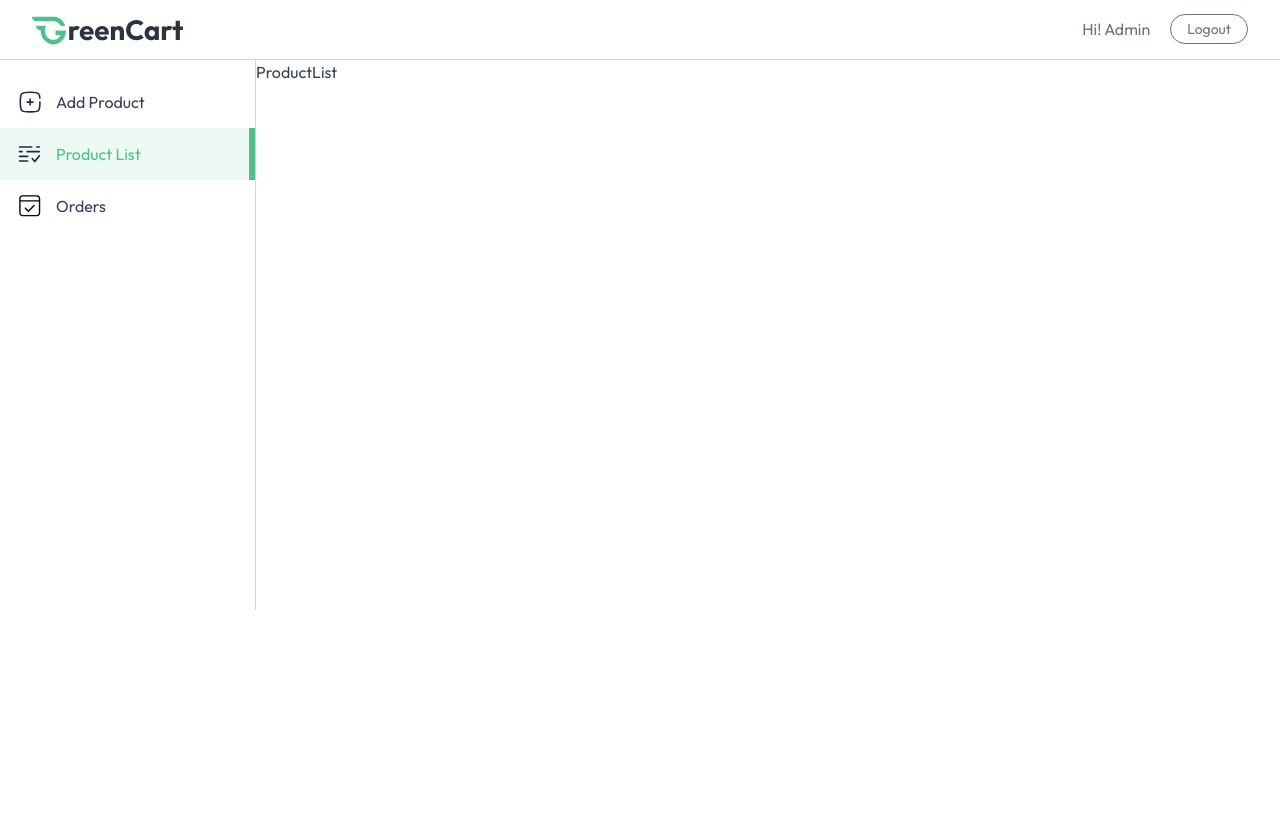
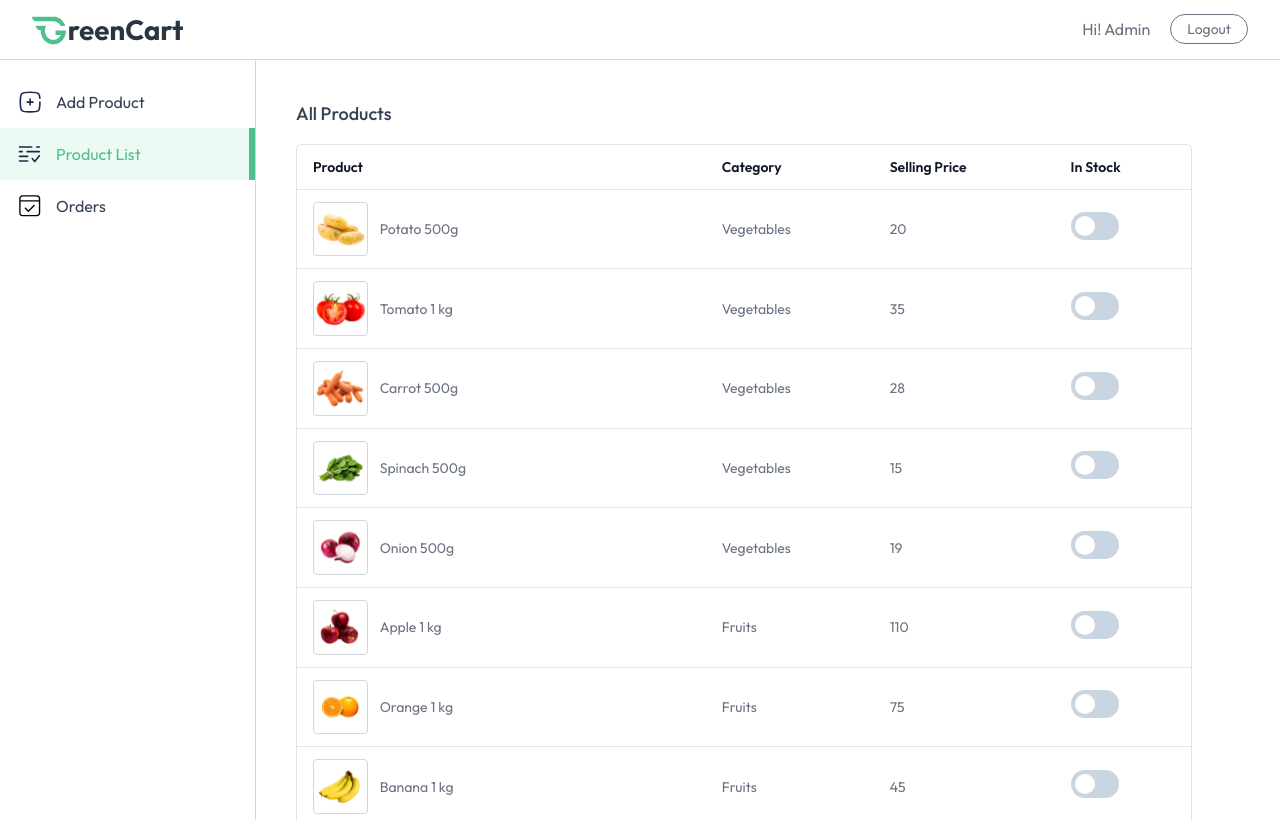
Before and after one commit to Jijojacob988/GreenCart, a React (Vite) app in the folder client/: page /seller/product-list in a window 1280 px wide. Both pictures are taken after typing "name@example.com", "Sample123" into the empty fields and a click on the button "Login". Built offline with nearby package versions, Linux system fonts and the light colour scheme.

Commit message:
feat(seller): added Product List page in Seller section

```diff
--- a/client/src/pages/seller/ProductList.jsx
+++ b/client/src/pages/seller/ProductList.jsx
@@ -1,8 +1,51 @@
 import React from 'react'
+import { useAppContext } from '../../context/AppContext'
+
 
 const ProductList = () => {
+
+    const {products, currency} = useAppContext()
+
+
   return (
-    <div>ProductList</div>
+    <div className="no-scrollbar flex-1 h-[95vh] overflow-y-scroll flex flex-col justify-between">
+            <div className="w-full md:p-10 p-4">
+                <h2 className="pb-4 text-lg font-medium">All Products</h2>
+                <div className="flex flex-col items-center max-w-4xl w-full overflow-hidden rounded-md bg-white border border-gray-500/20">
+                    <table className="md:table-auto table-fixed w-full overflow-hidden">
+                        <thead className="text-gray-900 text-sm text-left">
+                            <tr>
+                                <th className="px-4 py-3 font-semibold truncate">Product</th>
+                                <th className="px-4 py-3 font-semibold truncate">Category</th>
+                                <th className="px-4 py-3 font-semibold truncate hidden md:block">Selling Price</th>
+                                <th className="px-4 py-3 font-semibold truncate">In Stock</th>
+                            </tr>
+                        </thead>
+                        <tbody className="text-sm text-gray-500">
+                            {products.map((product) => (
+                                <tr key={product._id} className="border-t border-gray-500/20">
+                                    <td className="md:px-4 pl-2 md:pl-4 py-3 flex items-center space-x-3 truncate">
+                                        <div className="border border-gray-300 rounded overflow-hidden">
+                                            <img src={product.image [0]} alt="Product" className="w-16" />
+                                        </div>
+                                        <span className="truncate max-sm:hidden w-full">{product.name}</span>
+                                    </td>
+                                    <td className="px-4 py-3">{product.category}</td>
+                                    <td className="px-4 py-3 max-sm:hidden">{currency}{product.offerPrice}</td>
+                                    <td className="px-4 py-3">
+                                        <label className="relative inline-flex items-center cursor-pointer text-gray-900 gap-3">
+                                            <input type="checkbox" className="sr-only peer"/>
+                                            <div className="w-12 h-7 bg-slate-300 rounded-full peer peer-checked:bg-blue-600 transition-colors duration-200"></div>
+                                            <span className="dot absolute left-1 top-1 w-5 h-5 bg-white rounded-full transition-transform duration-200 ease-in-out peer-checked:translate-x-5"></span>
+                                        </label>
+                                    </td>
+                                </tr>
+                            ))}
+                        </tbody>
+                    </table>
+                </div>
+            </div>
+        </div>
   )
 }
 
--- a/client/src/pages/seller/SellerLayout.jsx
+++ b/client/src/pages/seller/SellerLayout.jsx
@@ -31,7 +31,7 @@
                 </div>
             </div>
             <div className="flex">
-               <div className="md:w-64 w-16 border-r h-[550px] text-base border-gray-300 pt-4 flex flex-col transition-all duration-300">
+               <div className="md:w-64 w-16 border-r h-[95vh] text-base border-gray-300 pt-4 flex flex-col ">
                 {sidebarLinks.map((item) => (
                     <NavLink to={item.path} key={item.name} end={item.path === "/seller"}
                         className={({isActive})=>`flex items-center py-3 px-4 gap-3
```
